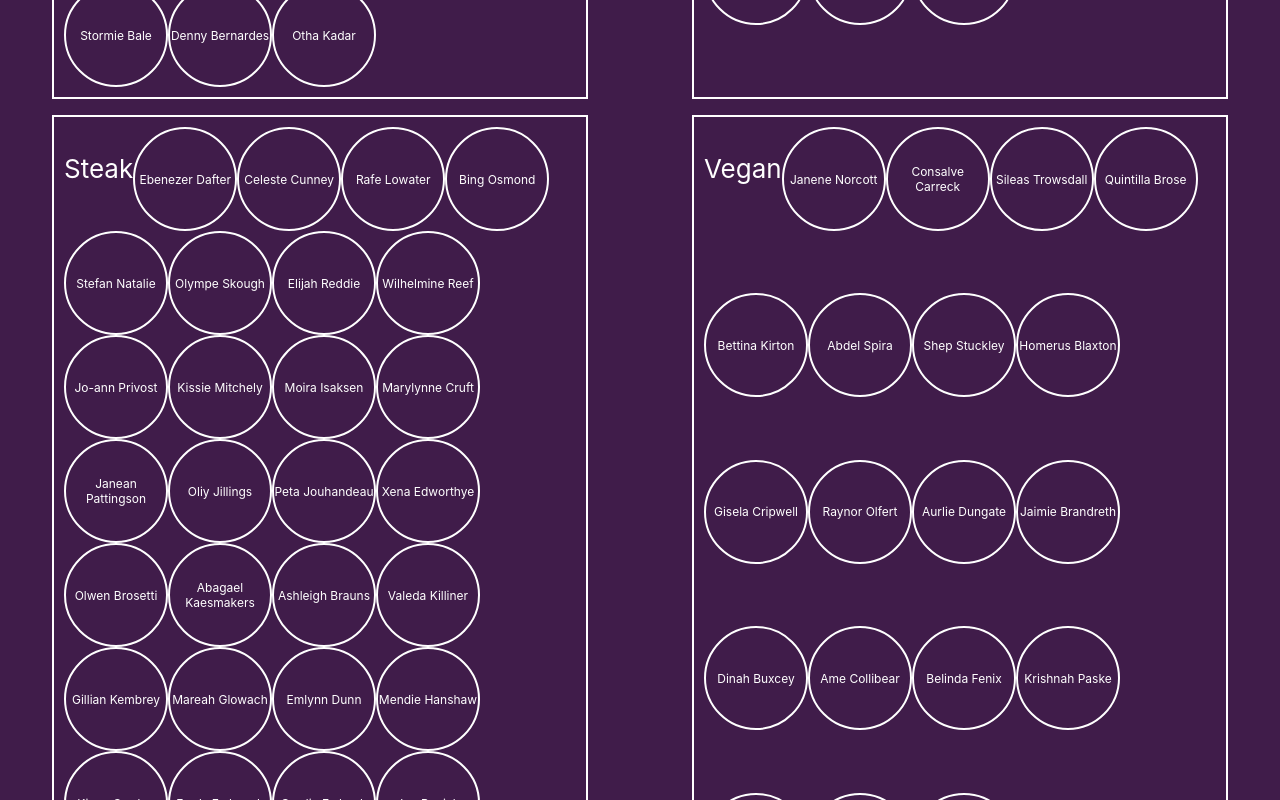
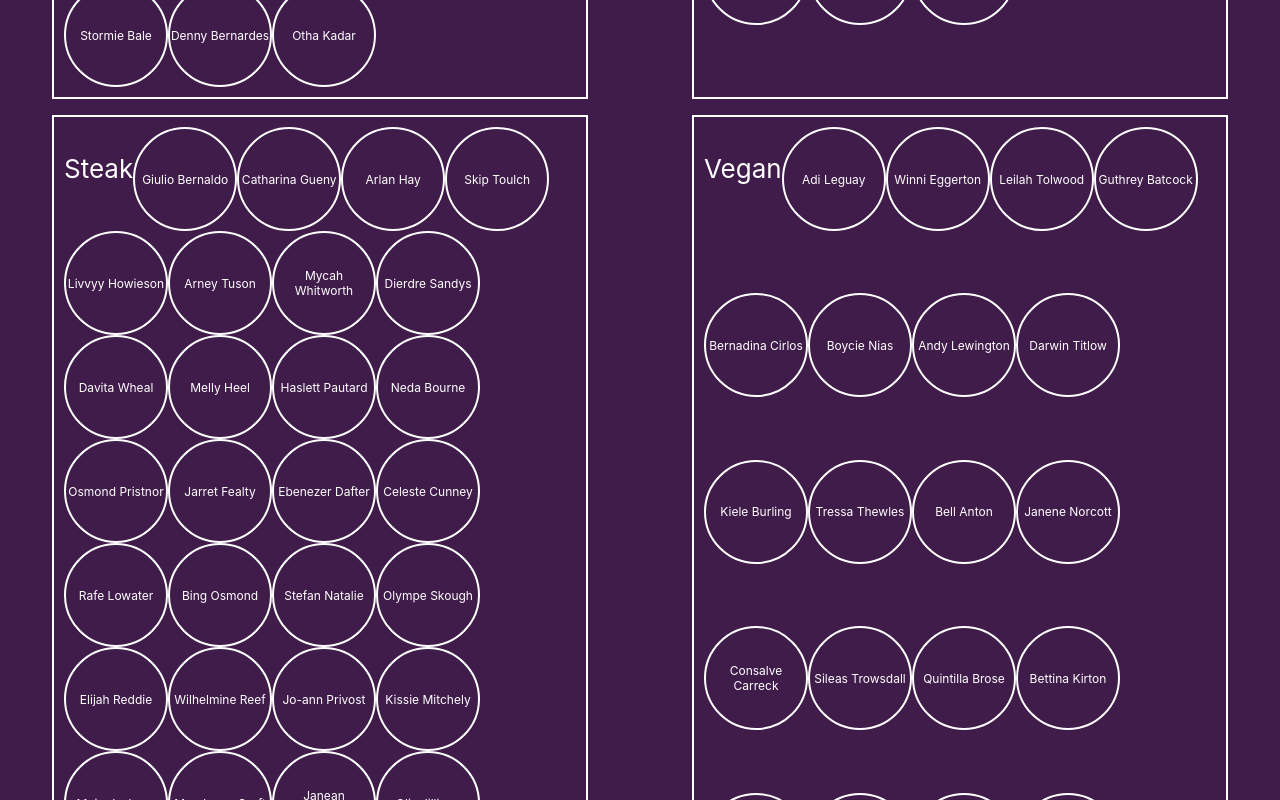
Before and after one commit to pasujemito/steves-nightmare, a React (Create React App) app: page / in a window 1280 px wide. Shown: the part 1160-1960 px from the top of the page. Built offline with nearby package versions, Linux system fonts and the light colour scheme.

Commit message:
extract second part of the array

```diff
--- a/src/components/Restaurant/Restaurant.js
+++ b/src/components/Restaurant/Restaurant.js
@@ -41,8 +41,9 @@ const Restaurant = ({ steak, vegan }) => {
 
     const createTable2 = (group) => {
         let tableCount = denomination(group.office, group.remote);
-        let remote = group.remote.slice(group.remote.length / -tableCount);
-        let office = group.office.slice(group.office.length / -tableCount);
+        const middleIndex = Math.ceil(group.length / 2);
+        let remote = group.remote.slice().splice(-middleIndex);
+        let office = group.office.slice().splice(-middleIndex);
         const merge = (first, second) => {
             for (let i = 0; i < second.length; i++) {
                 first.push(second[i]);
```
